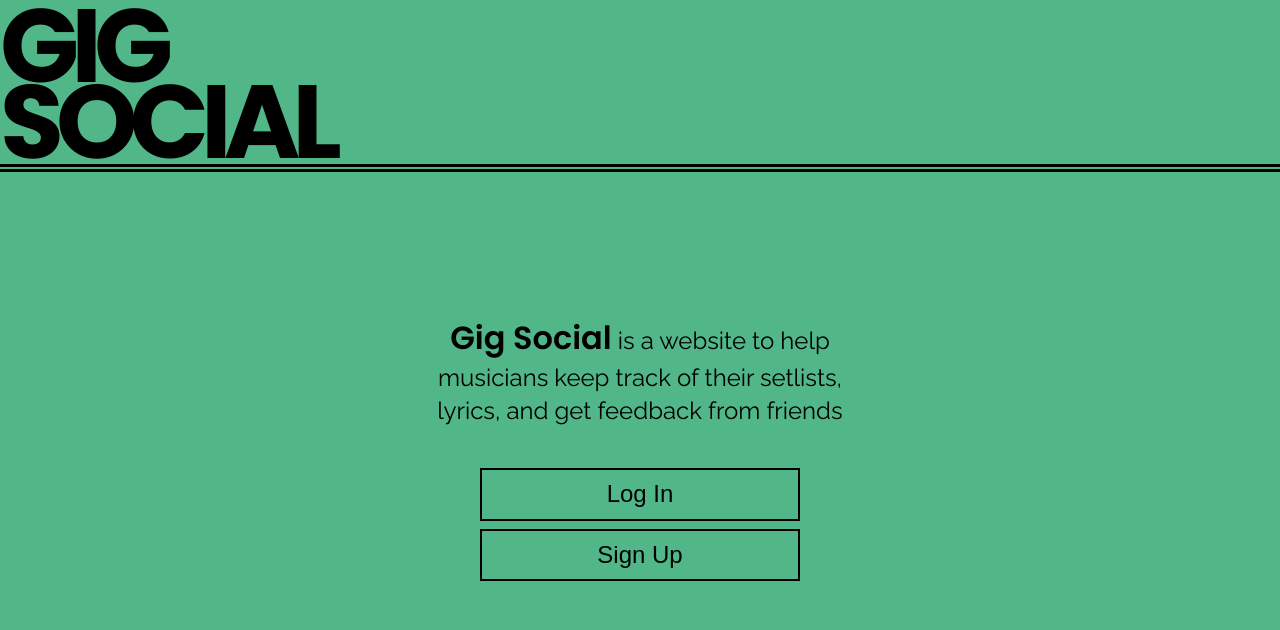
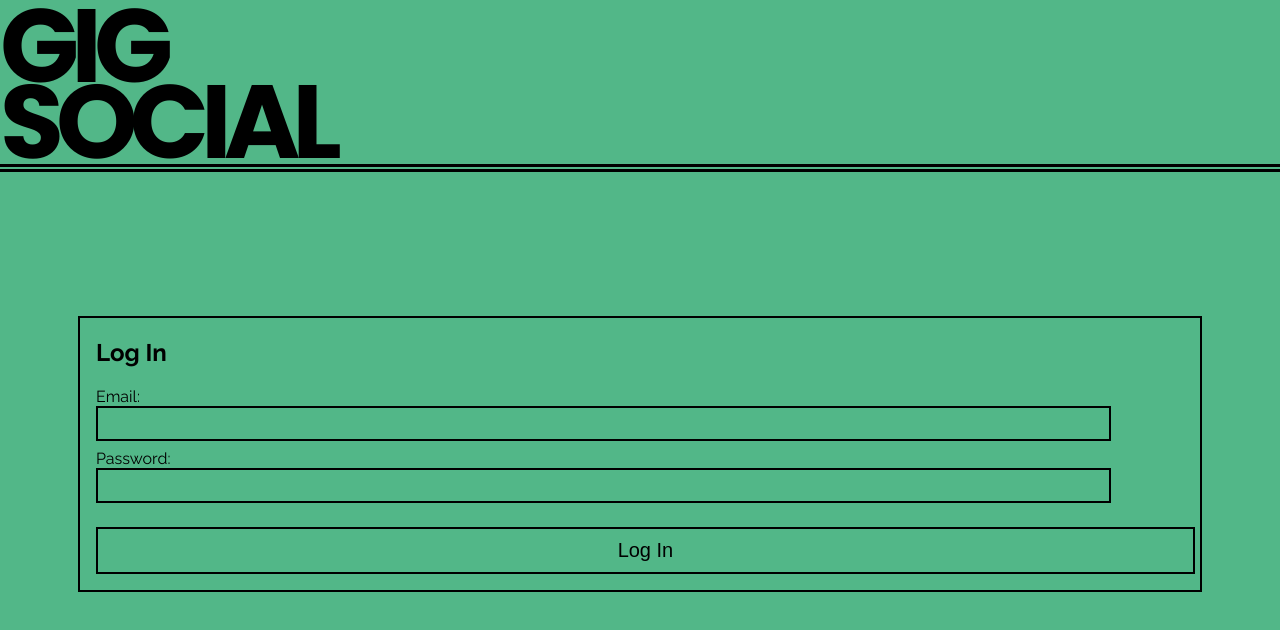
Before and after one commit to davepaulsanders/gigSocial, a React (Create React App) app in the folder client/: page / in a window 1280 px wide. Both pictures are taken after a click on the button "Log In". Shown: the top 630 px of the page. Built offline with nearby package versions, Linux system fonts and the light colour scheme.

Commit message:
Adding styled components

```diff
--- a/client/package.json
+++ b/client/package.json
@@ -14,6 +14,7 @@
     "react-scripts": "5.0.1",
     "semantic-ui-css": "^2.4.1",
     "semantic-ui-react": "^2.1.3",
+    "styled-components": "^5.3.5",
     "web-vitals": "^2.1.4"
   },
   "scripts": {
--- a/client/src/index.css
+++ b/client/src/index.css
@@ -11,20 +11,14 @@ code {
     monospace;
 }
 
-button {
-  color: #000;
-  font-size: 1.5rem;
-  font-weight: 400;
-  padding: 0.65rem 2.5rem;
-  background-color: transparent;
-  border: 2px solid black;
-  transition: background-color 0.2s ease-in-out;
-  white-space: nowrap;
-}
-
 button:hover {
   background-color: #e2ff61;
 
   cursor: pointer;
 
 }
+
+a {
+  text-decoration: none;
+  color: #000;
+}
--- a/client/src/pages/LandingPage.css
+++ b/client/src/pages/LandingPage.css
@@ -46,7 +46,6 @@
 .log-in-button {
     margin-bottom: 0.5rem;
 }
-
 @media only screen and (min-width: 600px) {
     .title-container {
         margin-bottom: 9rem;
@@ -71,3 +70,10 @@
     }
 
 }
+
+/* LOG IN -----------------------------------------*/
+
+.form-button {
+    margin-top: 1rem;
+    width: 101%;
+}
--- a/client/src/pages/LandingPage.js
+++ b/client/src/pages/LandingPage.js
@@ -1,23 +1,52 @@
-import React from "react";
+import React, { useState } from "react";
 import "./LandingPage.css";
+import { FORM, INPUT, BUTTON } from "../styled-components/styled-components";
 
 export default function LandingPage() {
+  const [signUp, setSignUp] = useState(false);
+  const [logIn, setLogIn] = useState(false);
+
   return (
     <div>
+      <a href="/">
         <div className="title-container">
           <p className="site-title">GIG</p>
           <p className="site-title">SOCIAL</p>
         </div>
+      </a>
       <div className="landing-page">
+        {logIn && (
+          <FORM>
+            <h2>Log In</h2>
+            <label htmlFor="email">Email: </label>
+            <INPUT type="text" />
+            <label htmlFor="password">Password: </label>
+            <INPUT type="text" />
+            <BUTTON className="form-button">Log In</BUTTON>
+          </FORM>
+        )}
+        {signUp && <p>Sign up</p>}
+        {logIn ||
+          (signUp ? null : (
+            <>
               <h2 className="site-description">
-          <span className="site-name">Gig Social</span> is a website to help
-          musicians keep track of their setlists, lyrics, and get feedback from
-          friends
+                <span className="site-name">Gig Social</span> is a website to
+                help musicians keep track of their setlists, lyrics, and get
+                feedback from friends
               </h2>
+            </>
+          ))}
+        {logIn || signUp ? null : (
           <div className="button-container">
-          <button className="log-in-button">Log In</button>
-          <button className="sign-up-button">Sign Up</button>
+            <BUTTON className="log-in-button" onClick={() => setLogIn(true)}>
+              Log In
+            </BUTTON>
+
+            <BUTTON className="sign-up-button" onClick={() => setSignUp(true)}>
+              Sign Up
+            </BUTTON>
           </div>
+        )}
       </div>
     </div>
   );
--- /dev/null
+++ b/client/src/styled-components/styled-components.js
@@ -0,0 +1,29 @@
+import styled from "styled-components";
+
+export const FORM = styled.form`
+  border: 2px solid #000;
+  display: flex;
+  flex-direction: column;
+  align-items: flex-start;
+  justify-content: center;
+  padding: 0 1rem 1rem 1rem;
+  width: 85%;
+`;
+export const INPUT = styled.input`
+  width: 90%;
+  background-color: transparent;
+  border: 2px solid #000;
+  padding: 0.5rem 1rem;
+  margin-bottom: 0.5rem;
+`;
+
+export const BUTTON = styled.button`
+  color: #000;
+  font-size: 1.25rem;
+  font-weight: 400;
+  padding: 0.65rem 2.5rem;
+  background-color: transparent;
+  border: 2px solid black;
+  transition: background-color 0.2s ease-in-out;
+  white-space: nowrap;
+`;
```
Also changed, not shown: 1 other file (tests, documents, lock files or other folders). Lines whose indentation alone changed are shown as unchanged.
